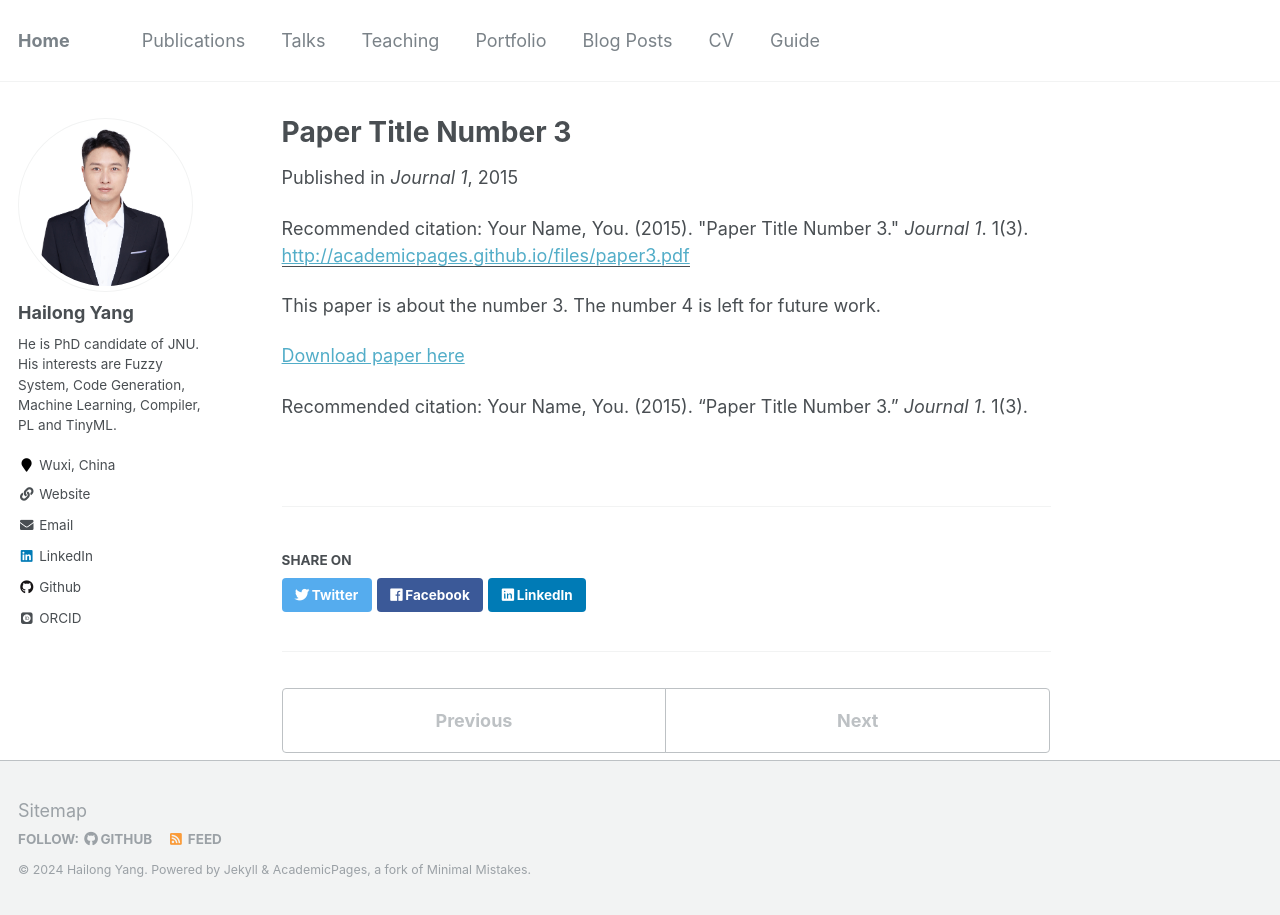
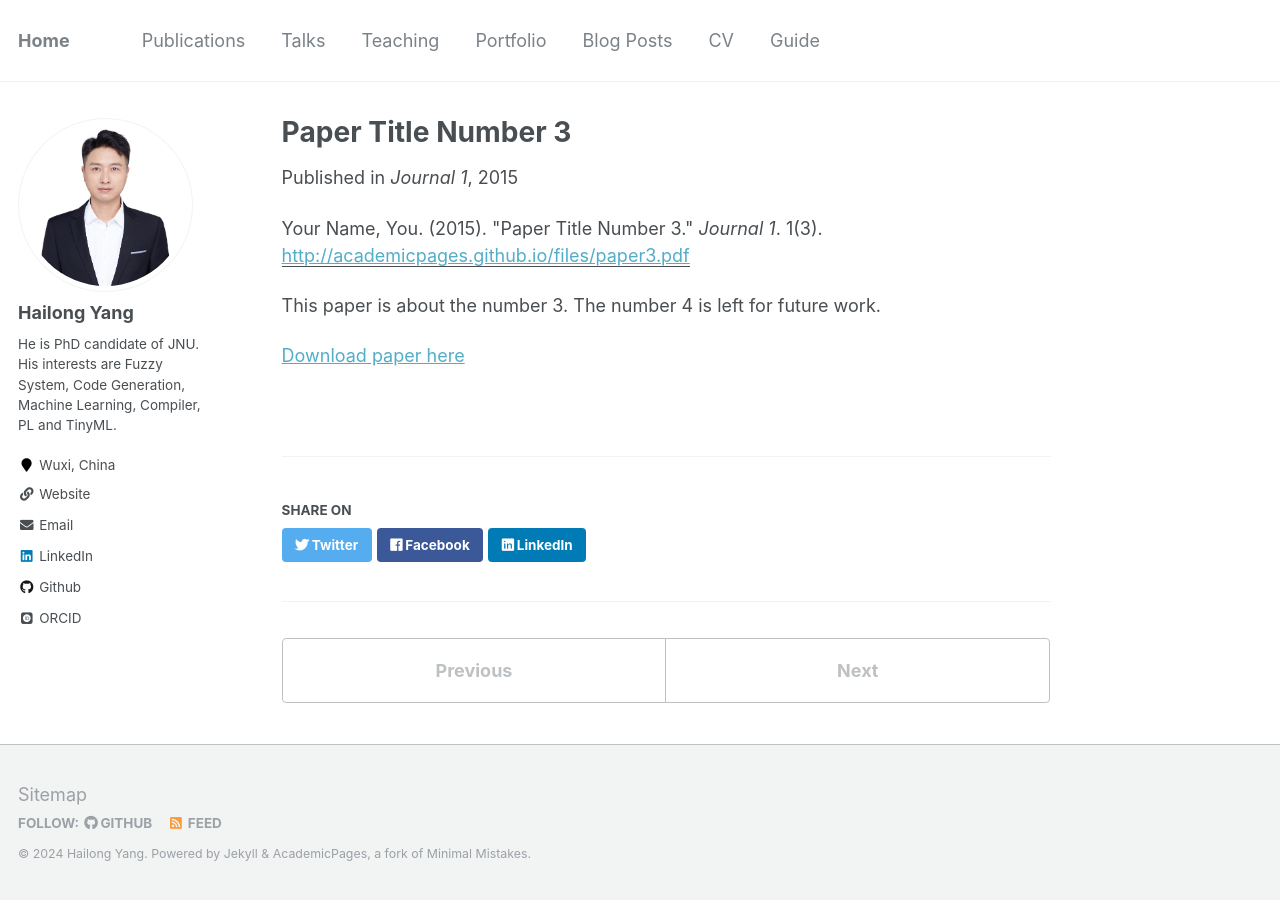
Before and after one commit to chinesebear/chinesebear.github.io, a Jekyll site: the page built from _publications/2015-10-01-paper-title-number-3.md, in a window 1280 px wide. Built offline with Jekyll 4.4.1, drawn with Linux system fonts in a browser that asks for light colours; some web fonts are replaced.

Commit message:
cite free

```diff
--- a/_includes/archive-single.html
+++ b/_includes/archive-single.html
@@ -53,9 +53,9 @@
     {% endif %}
 
     {% if post.citation and post.paperurl %}
-      <p>Recommended citation: {{ post.citation }} <a href="{{ post.paperurl }}"><u>{{ post.paperurl }}</u></a></p>
+      <p>{{ post.citation }} <a href="{{ post.paperurl }}"><u>{{ post.paperurl }}</u></a></p>
     {% elsif post.citation %}
-      <p>Recommended citation: {{ post.citation }} </p>
+      <p>{{ post.citation }} </p>
     {% elsif post.paperurl %}
       <p>Download <a href=" {{ post.paperurl }} "><u>here</u></a></p>
     {% endif %}
--- a/_layouts/single.html
+++ b/_layouts/single.html
@@ -44,9 +44,9 @@ layout: default
 
 
         {% if page.citation and page.paperurl %}
-          <p>Recommended citation: {{ page.citation }} <a href="{{ page.paperurl }}"><u>{{ page.paperurl }}</u></a></p>
+          <p>{{ page.citation }} <a href="{{ page.paperurl }}"><u>{{ page.paperurl }}</u></a></p>
         {% elsif page.citation %}
-          <p>Recommended citation: {{ page.citation }} </p>
+          <p>{{ page.citation }} </p>
         {% endif %}
 
         </header>
--- a/_publications/2015-10-01-paper-title-number-3.md
+++ b/_publications/2015-10-01-paper-title-number-3.md
@@ -11,5 +11,3 @@ citation: 'Your Name, You. (2015). &quot;Paper Title Number 3.&quot; <i>Journal
 This paper is about the number 3. The number 4 is left for future work.
 
 [Download paper here](http://academicpages.github.io/files/paper3.pdf)
-
-Recommended citation: Your Name, You. (2015). "Paper Title Number 3." <i>Journal 1</i>. 1(3).
```
Also changed, not shown: _publications/2010-10-01-paper-title-number-2.md (+0 -2 lines).
